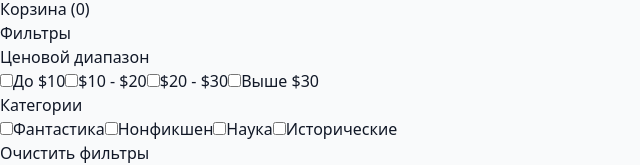
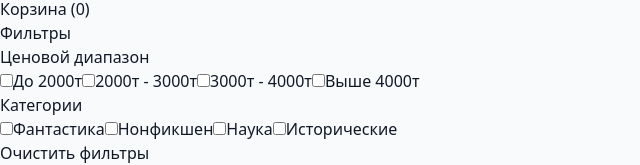
Before and after one commit to Vovchic170/online-book-store, a Vue app: page /books in a window 1280 px wide. Shown: the part 141-306 px from the top of the page, without its empty margins (0-640 px from the left). Built offline with nearby package versions, Linux system fonts and the light colour scheme.

Commit message:
Изменил ценовые диапазоны в сортировке

```diff
--- a/src/views/Books.vue
+++ b/src/views/Books.vue
@@ -17,7 +17,7 @@
                   v-model="filters.priceRanges.under10"
                   @change="applyFilters"
                 >
-                <span class="ml-2">До $10</span>
+                <span class="ml-2">До 2000т</span>
               </label>
               <label class="flex items-center">
                 <input
@@ -26,7 +26,7 @@
                   v-model="filters.priceRanges.tenTo20"
                   @change="applyFilters"
                 >
-                <span class="ml-2">$10 - $20</span>
+                <span class="ml-2">2000т - 3000т</span>
               </label>
               <label class="flex items-center">
                 <input
@@ -34,7 +34,7 @@
                   class="rounded text-primary-600"
                v-model="filters.priceRanges.twentyTo30"
                   @change="applyFilters" >
-                <span class="ml-2">$20 - $30</span>
+                <span class="ml-2">3000т - 4000т</span>
               </label>
               <label class="flex items-center">
                 <input
@@ -43,7 +43,7 @@
                   v-model="filters.priceRanges.over30"
                   @change="applyFilters"
                 >
-                <span class="ml-2">Выше $30</span>
+                <span class="ml-2">Выше 4000т</span>
               </label>
             </div>
           </div>
```
